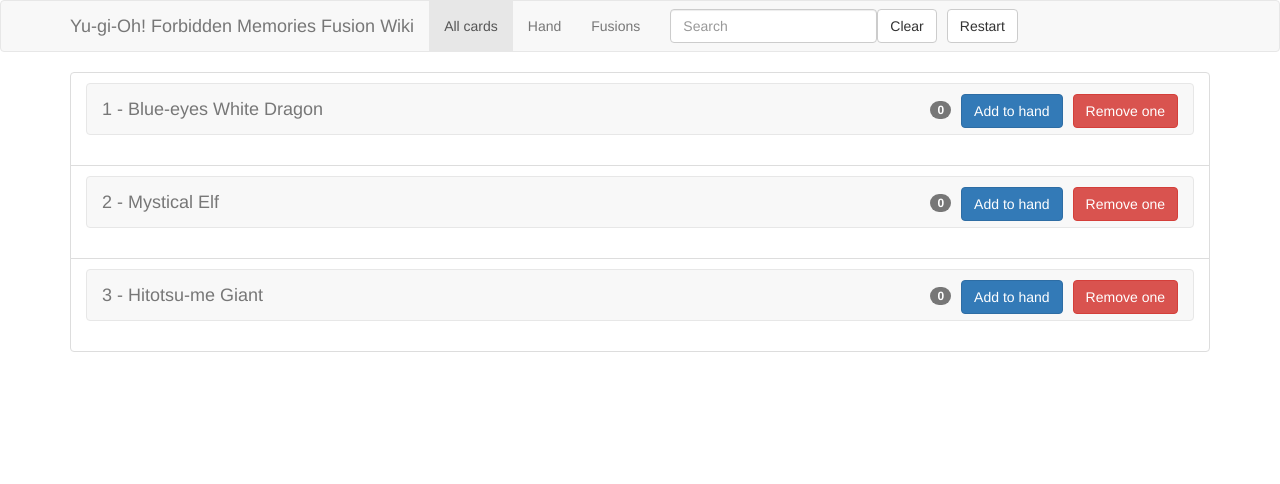
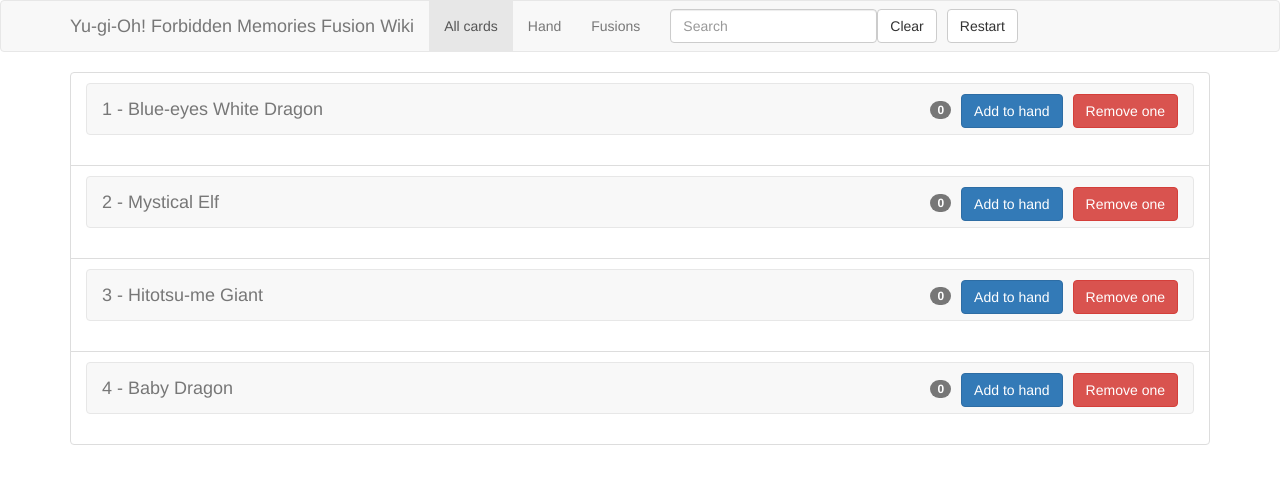
Before and after one commit to cosati/YuGiOhFusions-FE, an Angular app: page / in a window 1280 px wide. Shown: the top 484 px of the page. Built offline with nearby package versions, Linux system fonts and the light colour scheme.

Commit message:
Adding routing

```diff
--- a/src/app/app.component.html
+++ b/src/app/app.component.html
@@ -1,4 +1,6 @@
 <app-header></app-header>
+
 <div class="container">
-    <app-card-list></app-card-list>
+    <router-outlet></router-outlet>
+    <!--<app-card-list></app-card-list>-->
 </div>
--- a/src/app/card/card.component.html
+++ b/src/app/card/card.component.html
@@ -9,8 +9,20 @@
         </button>
         <a class="navbar-brand" href="#">{{ card.cardId }} - {{card.cardName}}</a>
         </div>
-        <div class="collapse navbar-collapse navbar-right">
+        <div class="collapse navbar-collapse navbar-collapse navbar-right">
             <ul class="nav navbar-nav navbar-right">
+            <!--<li class="dropdown">
+                <a href="#" class="dropdown-toggle" data-toggle="dropdown" role="button" aria-haspopup="true" aria-expanded="false">Card Info <span class="caret"></span></a>
+                <ul class="dropdown-menu">
+                    <li>Atk: {{ card.atk }}</li>
+                    <li>Def: {{ card.def }}</li>
+                    <li>Level: {{ card.level }}</li>
+                    <li role="separator" class="divider"></li>
+                    <li><a href="#">Separated link</a></li>
+                    <li role="separator" class="divider"></li>
+                    <li><a href="#">One more separated link</a></li>
+                </ul>
+            </li>-->
             <li><span class="badge badge-primary badge-pill">0</span></li>
             <li><button type="submit" class="btn btn-primary">Add to hand</button></li>
             <li><button type="submit" class="btn btn-danger">Remove one</button></li>
--- /dev/null
+++ b/src/app/hand/hand.component.html
@@ -0,0 +1 @@
+<p>hand works!</p>
--- /dev/null
+++ b/src/app/hand/hand.component.ts
@@ -0,0 +1,15 @@
+import { Component, OnInit } from '@angular/core';
+
+@Component({
+  selector: 'app-hand',
+  templateUrl: './hand.component.html',
+  styleUrls: ['./hand.component.scss']
+})
+export class HandComponent implements OnInit {
+
+  constructor() { }
+
+  ngOnInit(): void {
+  }
+
+}
--- a/src/app/header/header.component.html
+++ b/src/app/header/header.component.html
@@ -7,7 +7,7 @@
         <div class="collapse navbar-collapse" id="bs-example-navbar-collapse-1">
             <ul class="nav navbar-nav">
                 <li class="active"><a href="#">All cards <span class="sr-only">(current)</span></a></li>
-                <li><a href="#">Hand</a></li>
+                <li><a href="/hand">Hand</a></li>
                 <li><a href="#">Fusions</a></li>
             </ul>
 
--- a/src/app/shared/cards.ts
+++ b/src/app/shared/cards.ts
@@ -39,5 +39,15 @@
         cardType: "Monster",
         monsterType: "Beast-Warrior",
         cost: 70
+    },
+    {
+        cardId: 4,
+        cardName: "Baby Dragon",
+        atk: 1200,
+        def: 700,
+        level: 3,
+        cardType: "Monster",
+        monsterType: "Dragon",
+        cost: 999999
     }
 ];
```
Also changed, not shown: src/app/app-routing.module.ts (added, +15 -0 lines), src/app/app.module.ts (+6 -2 lines), src/app/hand/hand.component.scss (added), 1 other file (tests, documents, lock files or other folders).
